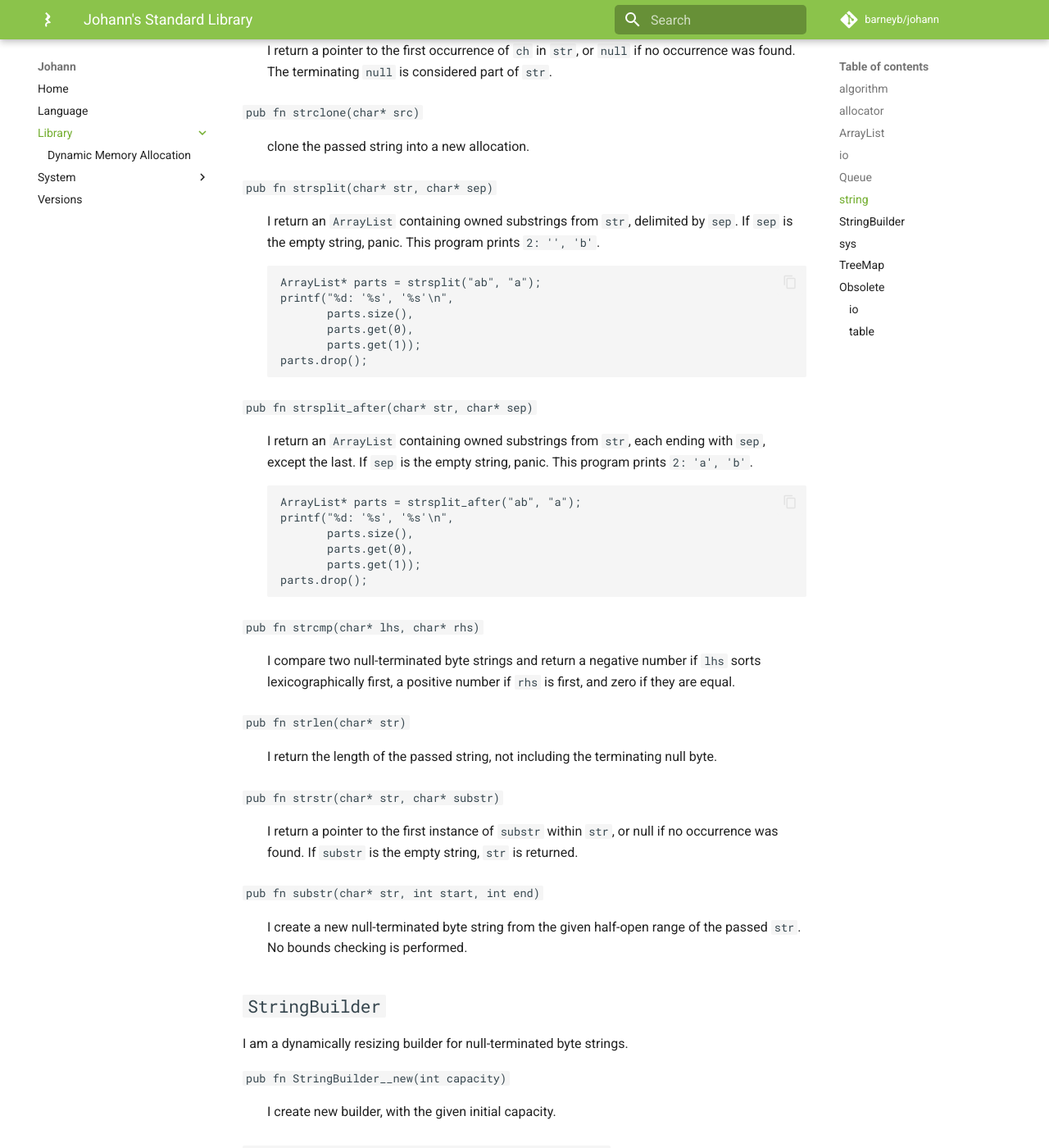
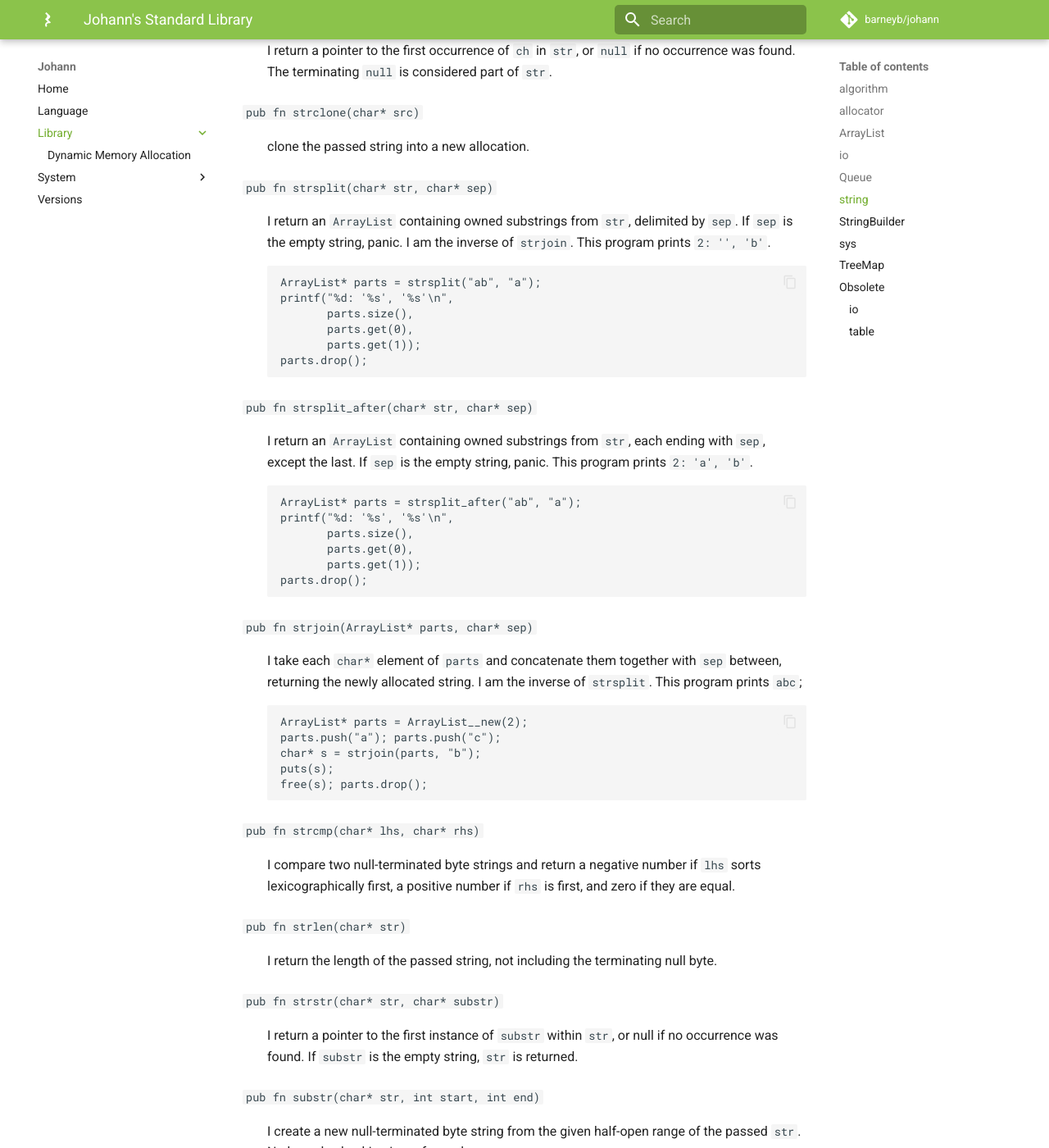
Before and after one commit to barneyb/johann, an MkDocs documentation site: the page built from documentation/docs/library/index.md, in a window 1280 px wide and 1400 px high, scrolled down 4611 px. Shown: the whole window at 82% size. Built offline with MkDocs 1.6.1 and Material for MkDocs 9.7.7, drawn with Linux system fonts in a browser that asks for light colours; comment, search, counter and statistics services are not loaded.

Commit message:
add strjoin (inverse of strsplit)

````diff
--- a/documentation/docs/library/index.md
+++ b/documentation/docs/library/index.md
@@ -192,7 +192,7 @@ Utilities for null-terminated byte string (NTBS) manipulation. Plus `memcpy`, be
 
 `pub fn strsplit(char* str, char* sep) `
 
-: I return an `ArrayList` containing owned substrings from `str`, delimited by `sep`. If `sep` is the empty string, panic. This program prints `2: '', 'b'`.
+: I return an `ArrayList` containing owned substrings from `str`, delimited by `sep`. If `sep` is the empty string, panic. I am the inverse of `strjoin`. This program prints `2: '', 'b'`.
 ```johann
 ArrayList* parts = strsplit("ab", "a");
 printf("%d: '%s', '%s'\n",
@@ -212,6 +212,17 @@ printf("%d: '%s', '%s'\n",
        parts.get(0),
        parts.get(1));
 parts.drop();
+```
+
+`pub fn strjoin(ArrayList* parts, char* sep) `
+
+: I take each `char*` element of `parts` and concatenate them together with `sep` between, returning the newly allocated string. I am the inverse of `strsplit`. This program prints `abc`;
+```johann
+ArrayList* parts = ArrayList__new(2);
+parts.push("a"); parts.push("c");
+char* s = strjoin(parts, "b");
+puts(s);
+free(s); parts.drop();
 ```
 
 `pub fn strcmp(char* lhs, char* rhs) `
````
Also changed, not shown: 3 other files.
